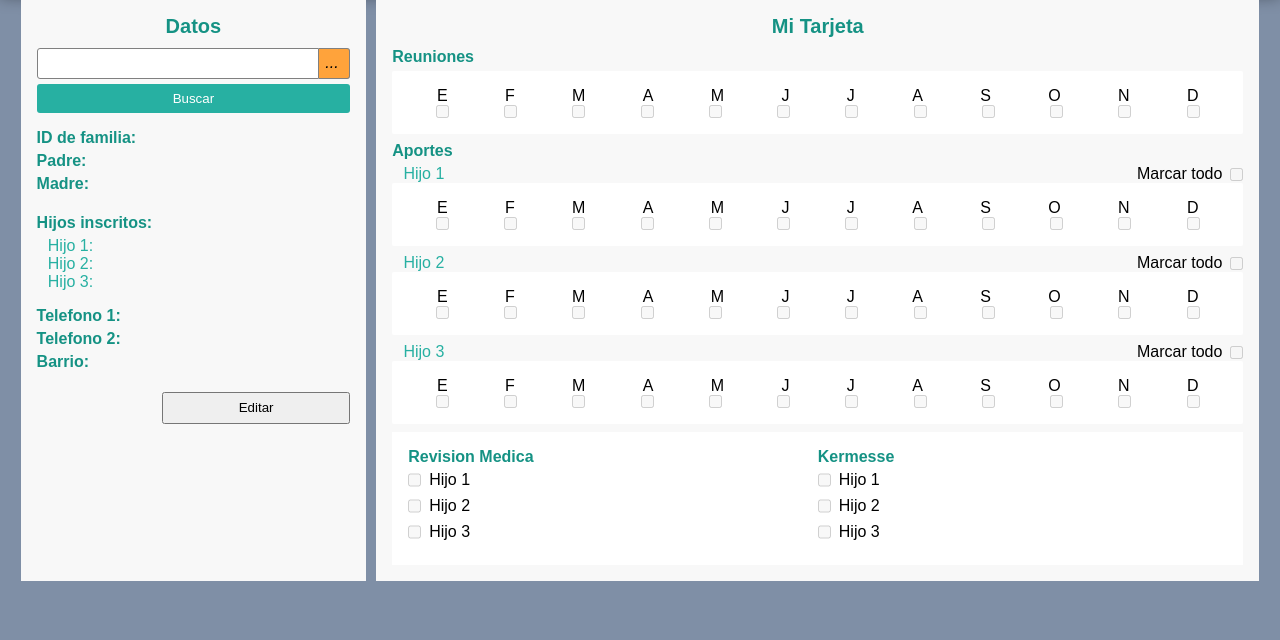
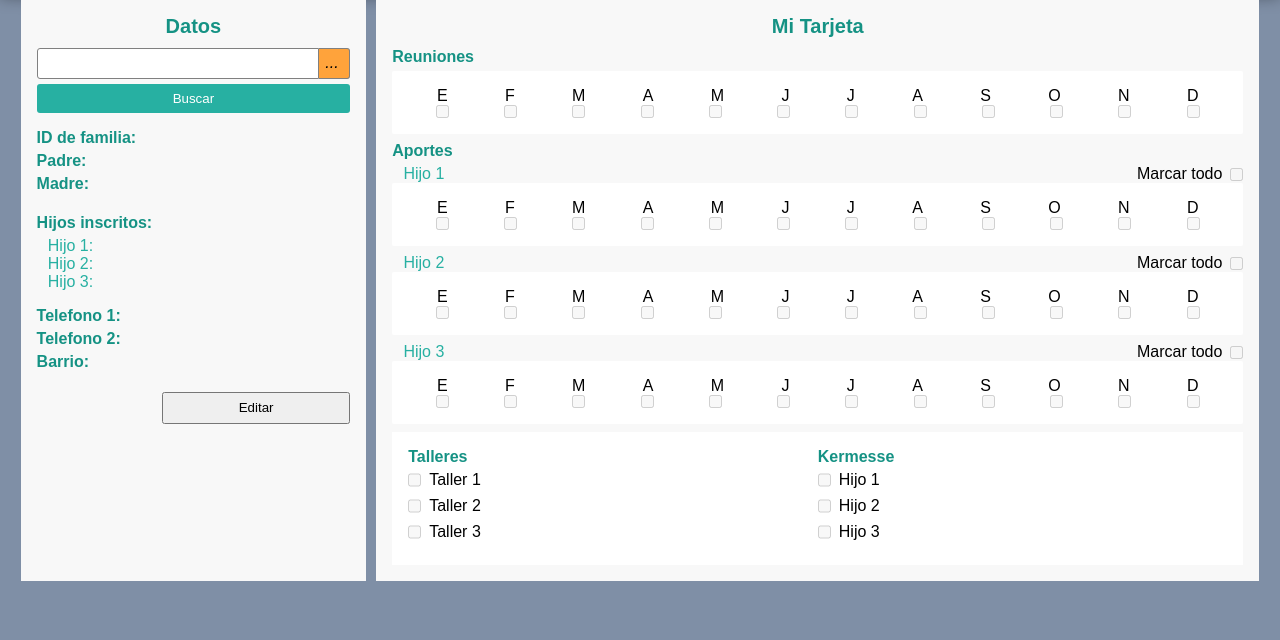
Before and after one commit to ismaelbob/FOapp, a PHP site: page /tarjeta.php in a window 1280 px wide. Shown: the part 61-701 px from the top of the page. Run offline with PHP 8.4, Linux system fonts and the light colour scheme; the visitor is signed in with stand-in values (Sample User, id 1); data comes from the database, SQL or seed files in the repository.

Commit message:
Se modifico revision medica, en la vista ahora es para talleres

```diff
--- a/includes/db.php
+++ b/includes/db.php
@@ -7,11 +7,11 @@
         private $charset;
 
         public function __construct(){
-            // $this->servidor = "localhost";
-            // $this->usuario = "root";
-            // $this->pass = "";
-            // $this->database = "fundacion";
-            // $this->charset = "utf8mb4";
+            $this->servidor = "localhost";
+            $this->usuario = "root";
+            $this->pass = "";
+            $this->database = "fundacion";
+            $this->charset = "utf8mb4";
 
             //PARA 000webhostapp
             // $this->servidor = "localhost";
@@ -21,11 +21,11 @@
             // $this->charset = "utf8mb4";
 
             //PARA railway
-            $this->servidor = "containers-us-west-37.railway.app";
-            $this->usuario = "root";
-            $this->pass = "Syl5rALuBAYKmxXRWykQ";
-            $this->database = "railway";
-            $this->charset = "utf8mb4";
+            // $this->servidor = "containers-us-west-37.railway.app";
+            // $this->usuario = "root";
+            // $this->pass = "Syl5rALuBAYKmxXRWykQ";
+            // $this->database = "railway";
+            // $this->charset = "utf8mb4";
         }
 
         public function conectar(){
--- a/js/tarjeta.js
+++ b/js/tarjeta.js
@@ -101,7 +101,7 @@ $(document).ready(() => {
                     $('#cantidad').html('1')
 
                     $('#fila-apo-hijo1').html(datos[0].nombres)
-                    $('#fila-rev-hijo1').html(datos[0].nombres)
+                    //$('#fila-rev-hijo1').html(datos[0].nombres)
                     $('#fila-ker-hijo1').html(datos[0].nombres)
 
                     $.ajax({
@@ -147,10 +147,10 @@ $(document).ready(() => {
                     $('#cantidad').html('2')
 
                     $('#fila-apo-hijo1').html(datos[0].nombres)
-                    $('#fila-rev-hijo1').html(datos[0].nombres)
+                    //$('#fila-rev-hijo1').html(datos[0].nombres)
                     $('#fila-ker-hijo1').html(datos[0].nombres)
                     $('#fila-apo-hijo2').html(datos[1].nombres)
-                    $('#fila-rev-hijo2').html(datos[1].nombres)
+                    //$('#fila-rev-hijo2').html(datos[1].nombres)
                     $('#fila-ker-hijo2').html(datos[1].nombres)
 
                     $.ajax({
@@ -216,13 +216,13 @@ $(document).ready(() => {
                     $('#cantidad').html('3')
 
                     $('#fila-apo-hijo1').html(datos[0].nombres)
-                    $('#fila-rev-hijo1').html(datos[0].nombres)
+                    //$('#fila-rev-hijo1').html(datos[0].nombres)
                     $('#fila-ker-hijo1').html(datos[0].nombres)
                     $('#fila-apo-hijo2').html(datos[1].nombres)
-                    $('#fila-rev-hijo2').html(datos[1].nombres)
+                    //$('#fila-rev-hijo2').html(datos[1].nombres)
                     $('#fila-ker-hijo2').html(datos[1].nombres)
                     $('#fila-apo-hijo3').html(datos[2].nombres)
-                    $('#fila-rev-hijo3').html(datos[2].nombres)
+                    //$('#fila-rev-hijo3').html(datos[2].nombres)
                     $('#fila-ker-hijo3').html(datos[2].nombres)
 
                     $.ajax({
--- a/tarjeta.php
+++ b/tarjeta.php
@@ -209,11 +209,11 @@
                 </div>
                <div class="columna">
                     <div>
-                        <h5>Revision Medica</h5>
+                        <h5>Talleres</h5>
                         <div>
-                            <div class="fila-apo1 fila-hijo1 fila-participacion"><input value="rm1" type="checkbox" id="chkrv-1" name="chkrv-1"/><label id="fila-rev-hijo1" for="chkrv-1">Hijo 1</label></div>
-                            <div class="fila-apo2 fila-hijo2 fila-participacion"><input value="rm2" type="checkbox" id="chkrv-2" name="chkrv-2"/><label id="fila-rev-hijo2" for="chkrv-2">Hijo 2</label></div>
-                            <div class="fila-apo3 fila-hijo3 fila-participacion"><input value="rm3" type="checkbox" id="chkrv-3" name="chkrv-3"/><label id="fila-rev-hijo3" for="chkrv-3">Hijo 3</label></div>
+                            <div class="fila-apo1 fila-participacion"><input value="rm1" type="checkbox" id="chkrv-1" name="chkrv-1"/><label id="fila-rev-hijo1" for="chkrv-1">Taller 1</label></div>
+                            <div class="fila-apo1 fila-participacion"><input value="rm2" type="checkbox" id="chkrv-2" name="chkrv-2"/><label id="fila-rev-hijo2" for="chkrv-2">Taller 2</label></div>
+                            <div class="fila-apo1 fila-participacion"><input value="rm3" type="checkbox" id="chkrv-3" name="chkrv-3"/><label id="fila-rev-hijo3" for="chkrv-3">Taller 3</label></div>
                         </div>
                     </div>
                     <div>
```
